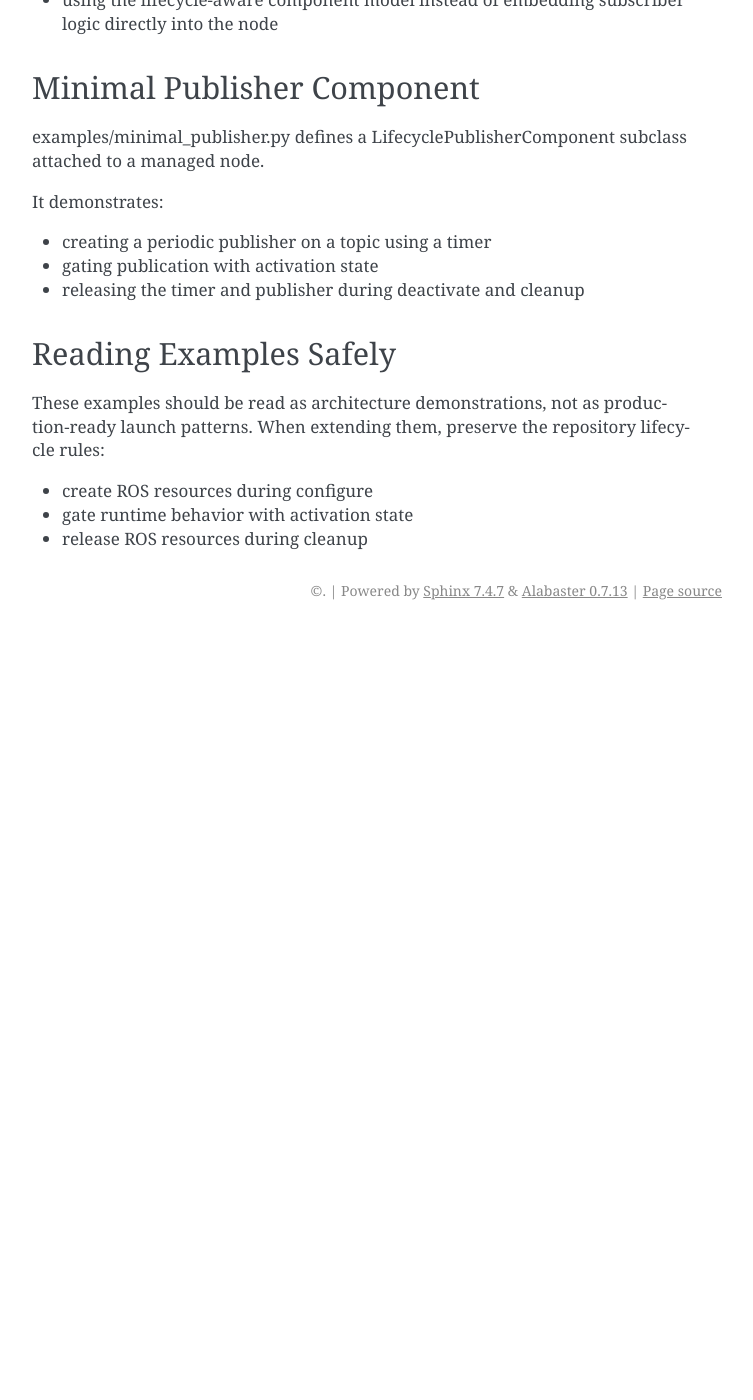
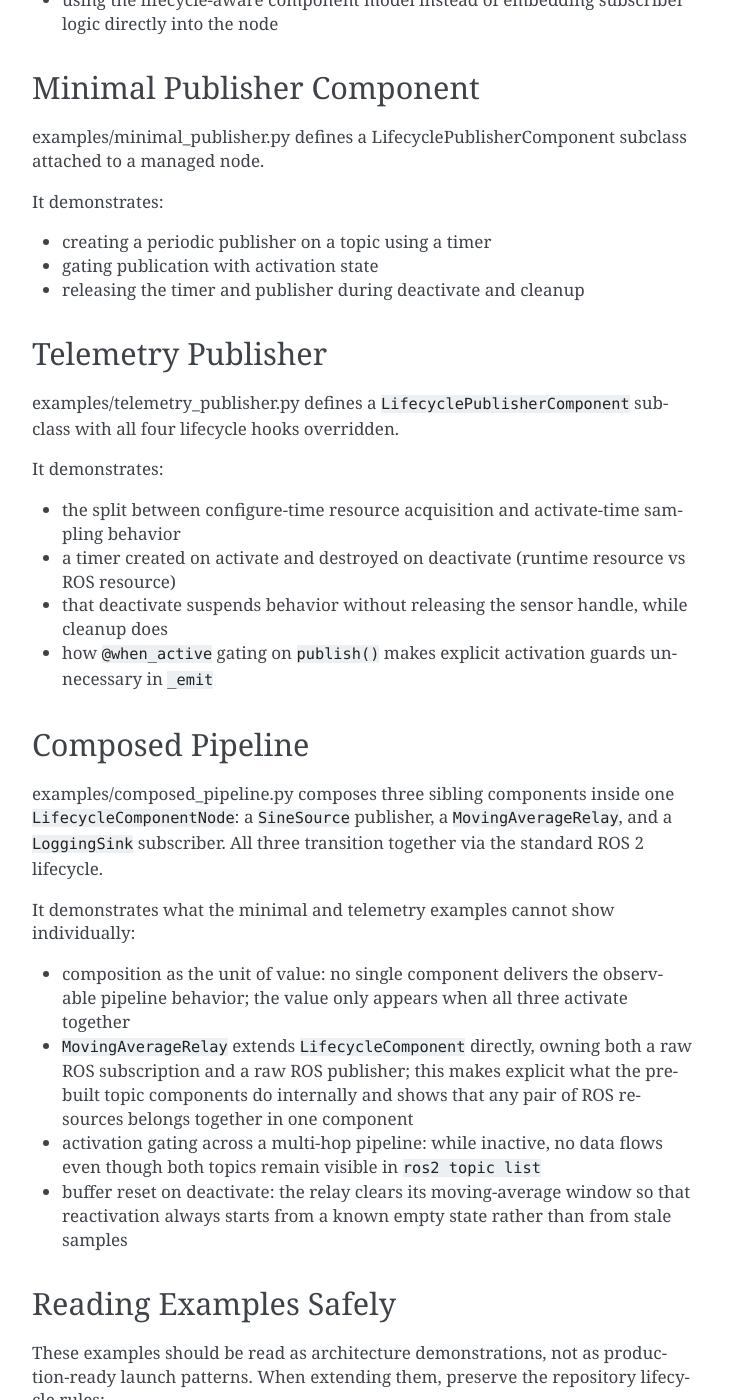
Before and after one commit to apajon/lifecore_ros2, a Sphinx documentation site: the page built from docs/examples.rst, in a window 1280 px wide and 1400 px high, scrolled down 742 px. Shown: the whole window, without its empty margins (388-1141 px from the left). Built offline with Sphinx 7.4.7, drawn with Linux system fonts in a browser that asks for light colours; before the commit the page ends 1372 px from its top, so only the background shows below that; some of the changed text lies outside the part shown.

Commit message:
docs(examples): Add telemetry_publisher and composed_pipeline sections
Expands examples.rst with fuller descriptions of each example's teaching
objective.

- Telemetry Publisher: documents configure-time vs activate-time resource split
- Composed Pipeline: clarifies composition value, why MovingAverageRelay extends
  LifecycleComponent directly, and multi-hop activation gating behavior
- Reorganized "Reading Examples Safely" section after the three examples

Aligns with TODO_2.md §5.4 goal to make expected outputs explicit.

```diff
--- a/docs/examples.rst
+++ b/docs/examples.rst
@@ -39,6 +39,38 @@ It demonstrates:
 - gating publication with activation state
 - releasing the timer and publisher during deactivate and cleanup
 
+Telemetry Publisher
+-------------------
+
+examples/telemetry_publisher.py defines a ``LifecyclePublisherComponent`` subclass with all four
+lifecycle hooks overridden.
+
+It demonstrates:
+
+- the split between configure-time resource acquisition and activate-time sampling behavior
+- a timer created on activate and destroyed on deactivate (runtime resource vs ROS resource)
+- that deactivate suspends behavior without releasing the sensor handle, while cleanup does
+- how ``@when_active`` gating on ``publish()`` makes explicit activation guards unnecessary in ``_emit``
+
+Composed Pipeline
+-----------------
+
+examples/composed_pipeline.py composes three sibling components inside one ``LifecycleComponentNode``:
+a ``SineSource`` publisher, a ``MovingAverageRelay``, and a ``LoggingSink`` subscriber.  All three
+transition together via the standard ROS 2 lifecycle.
+
+It demonstrates what the minimal and telemetry examples cannot show individually:
+
+- composition as the unit of value: no single component delivers the observable pipeline behavior;
+  the value only appears when all three activate together
+- ``MovingAverageRelay`` extends ``LifecycleComponent`` directly, owning both a raw ROS subscription
+  and a raw ROS publisher; this makes explicit what the pre-built topic components do internally and
+  shows that any pair of ROS resources belongs together in one component
+- activation gating across a multi-hop pipeline: while inactive, no data flows even though both
+  topics remain visible in ``ros2 topic list``
+- buffer reset on deactivate: the relay clears its moving-average window so that reactivation
+  always starts from a known empty state rather than from stale samples
+
 Reading Examples Safely
 -----------------------
 
```
